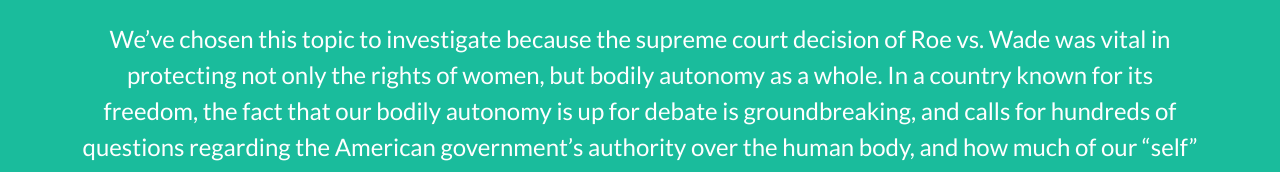
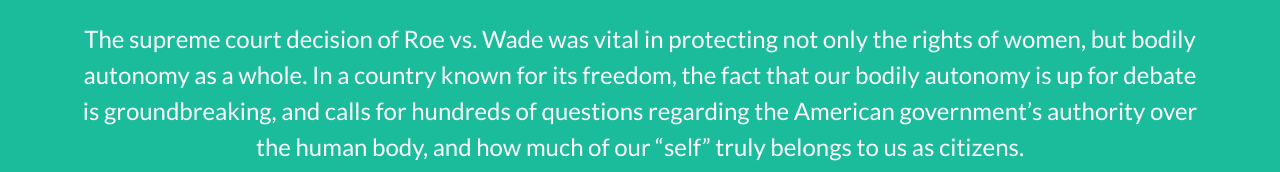
Before and after one commit to oliviaorsucci/ISS210Sec5Group16, a plain HTML site: page index.html in a window 1280 px wide. Shown: the part 615-787 px from the top of the page. Drawn offline with nearby package versions, Linux system fonts and the light colour scheme.

Commit message:
Update index.html

```diff
--- a/index.html
+++ b/index.html
@@ -48,9 +48,9 @@
                     <div class="divider-custom-line"></div>
                 </div>
                 <!-- Masthead Subheading-->
-                <p class="masthead-subheading font-weight-light mb-0">We’ve chosen this topic to investigate because the supreme court decision of Roe vs. Wade was vital in protecting not only the rights of women,
-                    but bodily autonomy as a whole. In a country known for its freedom, the fact that our bodily autonomy is up for debate is groundbreaking, and calls for hundreds of questions regarding the American
-                    government’s authority over the human body, and how much of our “self” truly belongs to us as citizens.
+                <p class="masthead-subheading font-weight-light mb-0">The supreme court decision of Roe vs. Wade was vital in protecting not only the rights of women,
+                    but bodily autonomy as a whole. In a country known for its freedom, the fact that our bodily autonomy is up for debate is groundbreaking, and calls
+                    for hundreds of questions regarding the American government’s authority over the human body, and how much of our “self” truly belongs to us as citizens.
                 </p>
             </div>
         </header>
```
